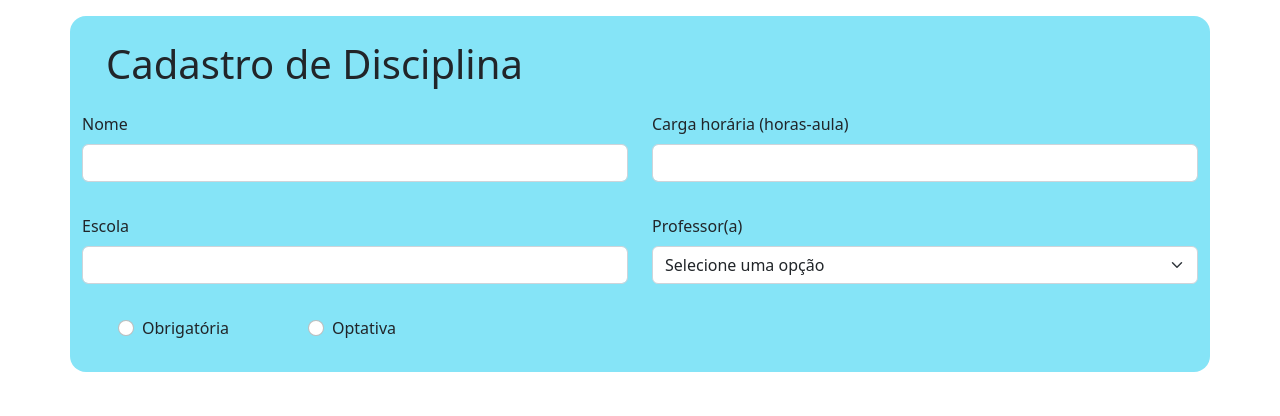
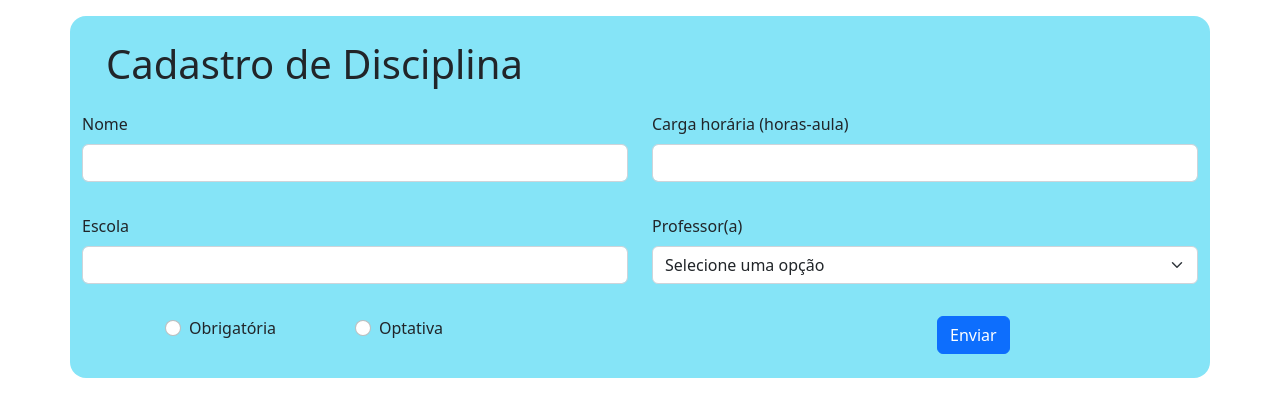
Before and after one commit to LucasGdosR/DEVinPhilips, an Angular app in the folder M1S09/ex1a6/: page / in a window 1280 px wide. Shown: the top 416 px of the page. Built offline with nearby package versions, Linux system fonts and the light colour scheme.

Commit message:
entrega exercício 2

```diff
--- a/M1S09/ex1a6/src/app/components/class-form/class-form.component.html
+++ b/M1S09/ex1a6/src/app/components/class-form/class-form.component.html
@@ -26,7 +26,7 @@
                 <option value="claudia">Cláudia</option>
               </select>
         </div>
-        <div class="col-2 form-check mt-3 mb-4 ms-5">
+        <div class="col-2 form-check mt-3 mb-4 offset-md-1">
             <label for="obrigatoria" class="form-label">Obrigatória</label>
             <input type="radio" name="opcional" id="obrigatoria" class="form-check-input">
         </div>
@@ -34,5 +34,24 @@
             <label for="optativa" class="form-label">Optativa</label>
             <input type="radio" name="opcional" id="optativa" class="form-check-input">
         </div>
+        <div class="col-2 offset-md-4 mt-3 mb-4">
+            <button type="button" class="btn btn-primary" data-bs-toggle="modal" data-bs-target="#modal">Enviar</button>
+        </div>
     </main>
 </form>
+<div class="modal fade" id="modal" tabindex="-1" aria-labelledby="modalLabel" aria-hidden="true">
+    <div class="modal-dialog">
+        <div class="modal-content">
+            <div class="modal-header">
+                <h1 class="modal-title fs-5" id="modalLabel">Sucesso!</h1>
+                <button type="button" class="btn-close" data-bs-dismiss="modal" aria-label="Close"></button>
+            </div>
+            <div class="modal-body">
+                Formulário enviado com sucesso.
+            </div>
+            <div class="modal-footer">
+                <button type="button" class="btn btn-primary" data-bs-dismiss="modal">Fechar</button>
+            </div>
+        </div>
+    </div>
+</div>
--- a/M1S09/ex1a6/src/app/components/class-form/class-form.component.ts
+++ b/M1S09/ex1a6/src/app/components/class-form/class-form.component.ts
@@ -6,5 +6,7 @@ import { Component } from '@angular/core';
   styleUrls: ['./class-form.component.css']
 })
 export class ClassFormComponent {
+  submitForm(){
 
+  }
 }
```
